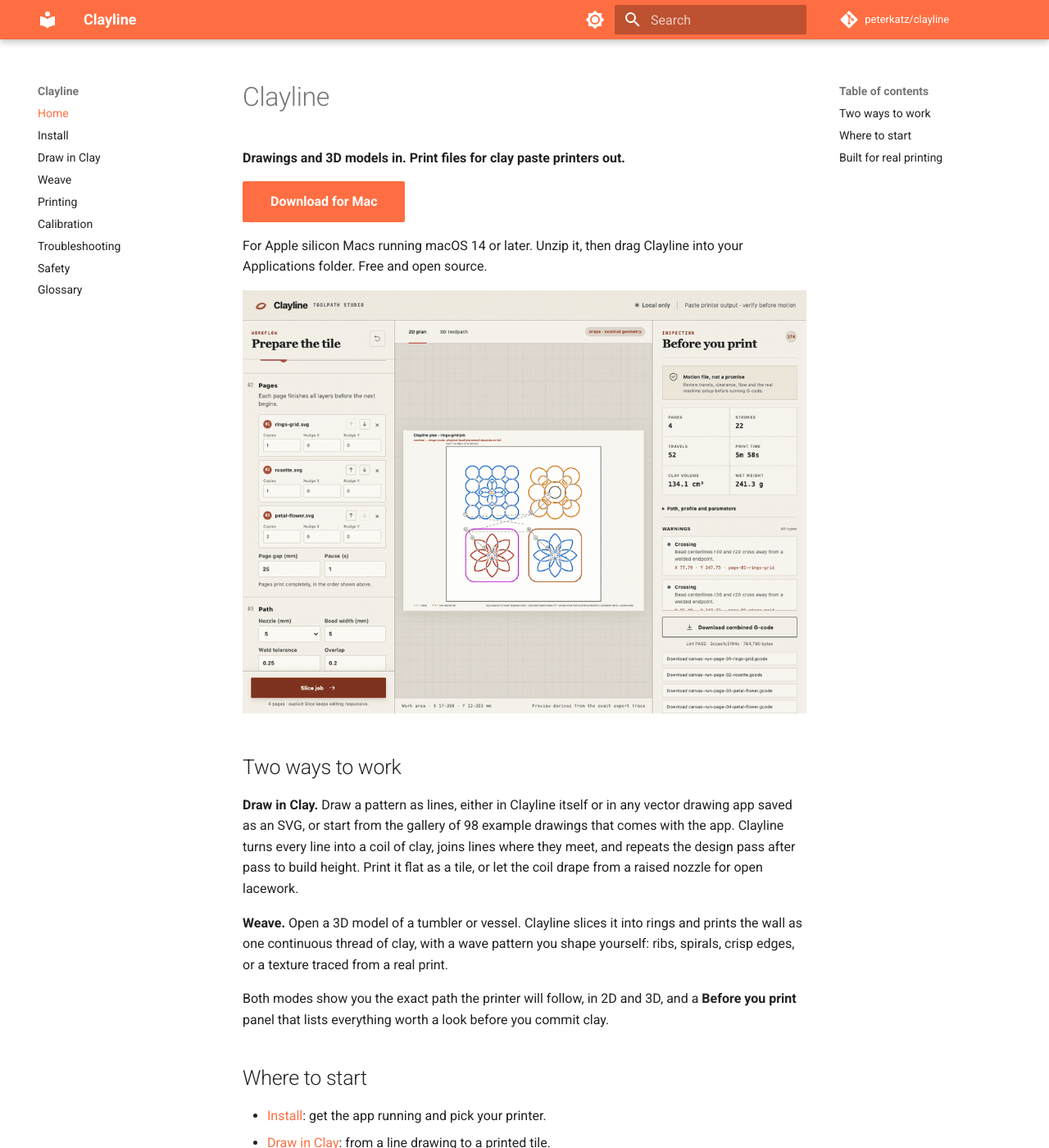
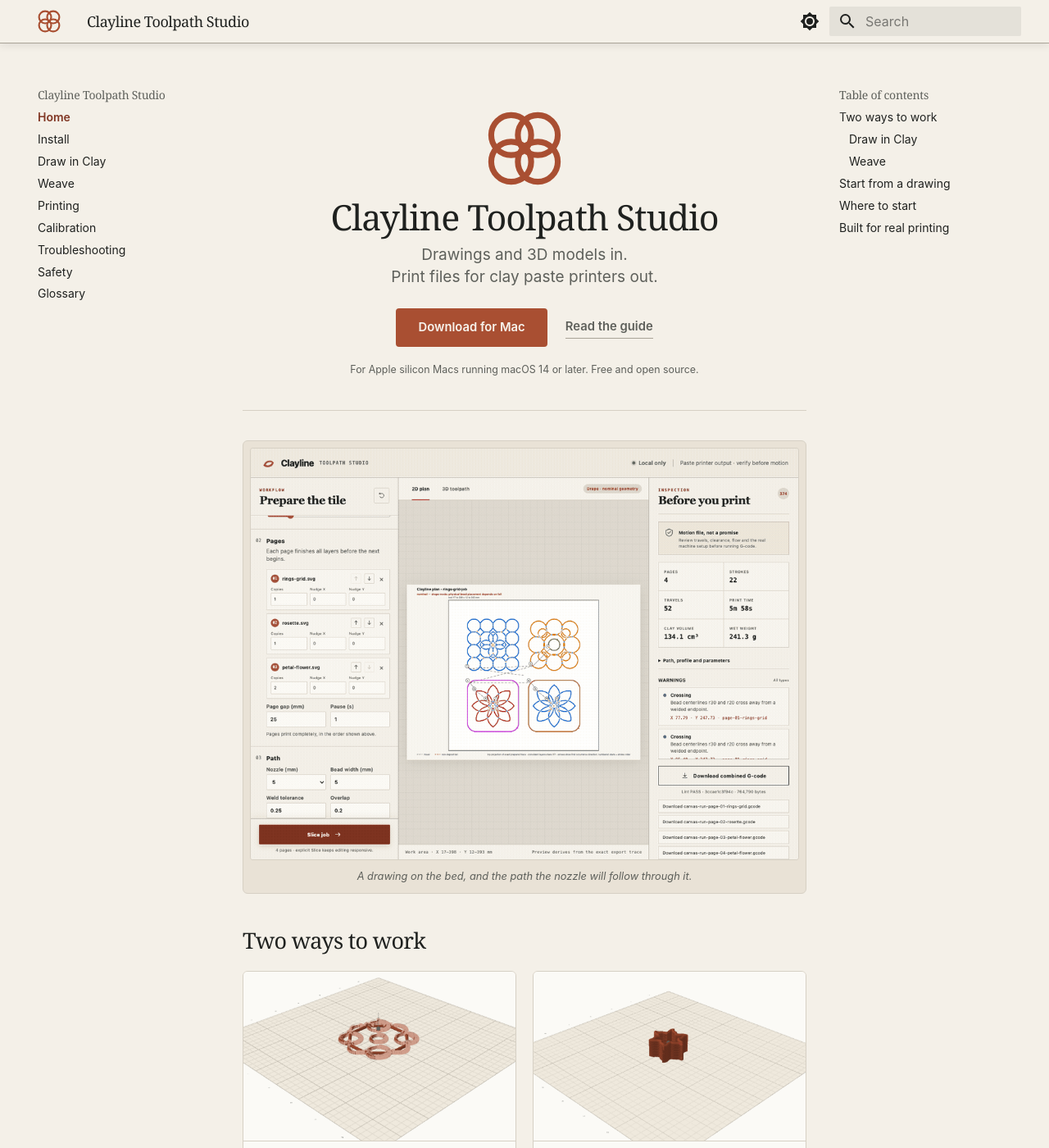
Before and after one commit to peterkatz/clayline, an MkDocs documentation site: the page built from guide/index.md, in a window 1280 px wide and 1400 px high. Shown: the whole window at 82% size. Built offline with MkDocs 1.6.1 and Material for MkDocs 9.7.7, drawn with Linux system fonts in a browser that asks for light colours; comment, search, counter and statistics services are not loaded; some of the changed text lies outside the part shown.

Commit message:
The guide site wears Clayline's own mark and colours, and is called Clayline Toolpath Studio

```diff
--- a/guide/index.md
+++ b/guide/index.md
@@ -1,20 +1,74 @@
-# Clayline
+<div class="cl-hero" markdown>
 
-**Drawings and 3D models in. Print files for clay paste printers out.**
+![](assets/clayline-mark.svg){ .cl-hero-mark alt="" }
 
+# Clayline Toolpath Studio
+
+<p class="cl-promise">Drawings and 3D models in.<br>Print files for clay paste printers out.</p>
+
+<div class="cl-hero-actions" markdown>
 [Download for Mac](https://github.com/peterkatz/clayline/releases/latest){ .md-button .md-button--primary }
+[Read the guide](install.md){ .cl-quiet }
+</div>
 
-For Apple silicon Macs running macOS 14 or later. Unzip it, then drag Clayline into your Applications folder. Free and open source.
+<p class="cl-fineprint">For Apple silicon Macs running macOS 14 or later. Free and open source.</p>
+
+</div>
+
+<figure class="cl-demo" markdown>
 
 ![Clayline's studio with a drawing on the bed and its finished toolpath](assets/clayline-demo.gif)
 
+<figcaption>A drawing on the bed, and the path the nozzle will follow through it.</figcaption>
+</figure>
+
 ## Two ways to work
 
-**Draw in Clay.** Draw a pattern as lines, either in Clayline itself or in any vector drawing app saved as an SVG, or start from the gallery of 98 example drawings that comes with the app. Clayline turns every line into a coil of clay, joins lines where they meet, and repeats the design pass after pass to build height. Print it flat as a tile, or let the coil drape from a raised nozzle for open lacework.
+<div class="cl-cards" markdown>
 
-**Weave.** Open a 3D model of a tumbler or vessel. Clayline slices it into rings and prints the wall as one continuous thread of clay, with a wave pattern you shape yourself: ribs, spirals, crisp edges, or a texture traced from a real print.
+<div class="cl-card cl-card--draw" markdown>
+
+![A drawn pattern standing up in coils of clay](images/tiles-3d.png)
+
+### Draw in Clay
+
+Draw a pattern as lines, either in Clayline itself or in any vector drawing app saved as an SVG, or start from the gallery of 98 example drawings that comes with the app. Clayline turns every line into a coil of clay, joins lines where they meet, and repeats the design pass after pass to build height. Print it flat as a tile, or let the coil drape from a raised nozzle for open lacework.
+
+</div>
+
+<div class="cl-card cl-card--weave" markdown>
+
+![A vessel sliced into rings of woven wall](images/weave-sliced.png)
+
+### Weave
+
+Open a 3D model of a tumbler or vessel. Clayline slices it into rings and prints the wall as one continuous thread of clay, with a wave pattern you shape yourself: ribs, spirals, crisp edges, or a texture traced from a real print.
+
+</div>
+
+</div>
 
 Both modes show you the exact path the printer will follow, in 2D and 3D, and a **Before you print** panel that lists everything worth a look before you commit clay.
+
+## Start from a drawing
+
+<div class="cl-gallery" markdown>
+
+![Celtic triquetra](assets/gallery/celtic-triquetra.svg)
+
+![Rosette](assets/gallery/rosette.svg)
+
+![Flower of life](assets/gallery/flower-of-life.svg)
+
+![Alhambra lattice](assets/gallery/alhambra-lattice.svg)
+
+![Petal flower](assets/gallery/petal-flower-155mm.svg)
+
+![Moorish lattice](assets/gallery/moorish-lattice.svg)
+
+</div>
+
+<p class="cl-fineprint">Six of the 98 drawings that come with the app. Open one, redraw it, or bring your own.</p>
 
 ## Where to start
 
--- /dev/null
+++ b/guide/stylesheets/clayline.css
@@ -0,0 +1,555 @@
+/* The guide wears the studio's own paper, ink and clay. */
+
+:root {
+  --cl-paper: #f4f0e8;
+  --cl-paper-deep: #e9e2d6;
+  --cl-canvas: #fbfaf6;
+  --cl-ink: #1f211f;
+  --cl-muted: #5e605b;
+  --cl-line: #d6d0c4;
+  --cl-line-strong: #a9a397;
+  --cl-clay: #a94f32;
+  --cl-clay-dark: #7f3421;
+  --cl-clay-soft: #ead2c5;
+  --cl-sage: #50685b;
+  --cl-sage-soft: #dce5dd;
+
+  --cl-serif: Georgia, "Times New Roman", Times, serif;
+
+  /* No web fonts: the system stacks the studio itself uses. */
+  --md-text-font: Inter, ui-sans-serif;
+  --md-code-font: ui-monospace, SFMono-Regular, Menlo;
+
+  /* Surfaces the page paints on, per scheme. */
+  --cl-surface: var(--cl-canvas);
+  --cl-surface-deep: var(--cl-paper);
+  --cl-hairline: var(--cl-line);
+  --cl-hairline-strong: var(--cl-line-strong);
+  --cl-clay-ink: var(--cl-clay-dark);
+}
+
+/* ---------- Light ---------- */
+
+[data-md-color-scheme="default"] {
+  --md-default-fg-color: #1f211f;
+  --md-default-fg-color--light: #5e605b;
+  --md-default-fg-color--lighter: #a9a397;
+  --md-default-fg-color--lightest: #d6d0c4;
+  /* The page sits on the studio's parchment, the same surface as its rails;
+     cards and frames lift off it on the studio's canvas. */
+  --md-default-bg-color: #f4f0e8;
+  --md-default-bg-color--light: rgba(244, 240, 232, 0.72);
+  --md-default-bg-color--lighter: rgba(244, 240, 232, 0.45);
+  --md-default-bg-color--lightest: rgba(244, 240, 232, 0.2);
+
+  --md-typeset-color: #1f211f;
+  --md-typeset-a-color: #7f3421;
+  --md-typeset-mark-color: #ead2c5;
+  --md-typeset-del-color: rgba(169, 79, 50, 0.16);
+  --md-typeset-ins-color: rgba(80, 104, 91, 0.18);
+  --md-typeset-kbd-color: #efeade;
+  --md-typeset-kbd-accent-color: #fbfaf6;
+  --md-typeset-kbd-border-color: #c9c2b4;
+  --md-typeset-table-color: #cfc8ba;
+
+  --md-code-fg-color: #34362f;
+  --md-code-bg-color: #efeade;
+  --md-code-hl-comment-color: #7b7d76;
+  --md-code-hl-string-color: #50685b;
+  --md-code-hl-number-color: #a94f32;
+  --md-code-hl-keyword-color: #7f3421;
+
+  --md-footer-bg-color: #1f211f;
+  --md-footer-bg-color--dark: #14150f;
+  --md-footer-fg-color: #f4f0e8;
+  --md-footer-fg-color--light: rgba(244, 240, 232, 0.72);
+  --md-footer-fg-color--lighter: rgba(244, 240, 232, 0.45);
+
+  --md-shadow-z1: 0 1px 2px rgba(31, 33, 31, 0.06);
+  --md-shadow-z2: 0 2px 10px rgba(31, 33, 31, 0.1);
+  --md-shadow-z3: 0 6px 24px rgba(31, 33, 31, 0.14);
+
+  --cl-surface: #fbfaf6;
+  --cl-surface-deep: #e9e2d6;
+  --cl-hairline: #d6d0c4;
+  --cl-hairline-strong: #a9a397;
+  --cl-clay-ink: #7f3421;
+}
+
+/* ---------- Dark ---------- */
+
+[data-md-color-scheme="slate"] {
+  --md-hue: 30deg;
+
+  --md-default-fg-color: #ece7dd;
+  --md-default-fg-color--light: #b2ada2;
+  --md-default-fg-color--lighter: #757067;
+  --md-default-fg-color--lightest: #403c36;
+  --md-default-bg-color: #1a1917;
+  --md-default-bg-color--light: rgba(26, 25, 23, 0.72);
+  --md-default-bg-color--lighter: rgba(26, 25, 23, 0.45);
+  --md-default-bg-color--lightest: rgba(26, 25, 23, 0.2);
+
+  --md-typeset-color: #ece7dd;
+  --md-typeset-a-color: #e08a63;
+  --md-typeset-mark-color: rgba(169, 79, 50, 0.4);
+  --md-typeset-del-color: rgba(169, 79, 50, 0.28);
+  --md-typeset-ins-color: rgba(120, 156, 136, 0.26);
+  --md-typeset-kbd-color: #2c2a26;
+  --md-typeset-kbd-accent-color: #3a3731;
+  --md-typeset-kbd-border-color: #14130f;
+  --md-typeset-table-color: #47433c;
+
+  --md-code-fg-color: #ddd8ce;
+  --md-code-bg-color: #262420;
+  --md-code-hl-comment-color: #928c82;
+  --md-code-hl-string-color: #9cbaa8;
+  --md-code-hl-number-color: #e08a63;
+  --md-code-hl-keyword-color: #e0a07f;
+
+  --md-footer-bg-color: #131210;
+  --md-footer-bg-color--dark: #0d0c0b;
+  --md-footer-fg-color: #f4f0e8;
+  --md-footer-fg-color--light: rgba(244, 240, 232, 0.72);
+  --md-footer-fg-color--lighter: rgba(244, 240, 232, 0.45);
+
+  --md-shadow-z1: 0 1px 2px rgba(0, 0, 0, 0.4);
+  --md-shadow-z2: 0 2px 10px rgba(0, 0, 0, 0.5);
+  --md-shadow-z3: 0 6px 24px rgba(0, 0, 0, 0.6);
+
+  --cl-surface: #232120;
+  --cl-surface-deep: #2b2825;
+  --cl-hairline: #3a3732;
+  --cl-hairline-strong: #55514a;
+  --cl-clay-ink: #e08a63;
+}
+
+/* ---------- The header band: parchment, ink and the clay mark ---------- */
+
+[data-md-color-primary="custom"] {
+  --md-primary-fg-color: #f4f0e8;
+  --md-primary-fg-color--light: #fbfaf6;
+  --md-primary-fg-color--dark: #e9e2d6;
+  --md-primary-bg-color: #1f211f;
+  --md-primary-bg-color--light: rgba(31, 33, 31, 0.62);
+}
+
+[data-md-color-scheme="slate"][data-md-color-primary="custom"] {
+  --md-primary-fg-color: #efe9dd;
+  --md-primary-fg-color--dark: #e2dacb;
+}
+
+[data-md-color-accent="custom"] {
+  --md-accent-fg-color: #a94f32;
+  --md-accent-fg-color--transparent: rgba(169, 79, 50, 0.1);
+  --md-accent-bg-color: #fbfaf6;
+  --md-accent-bg-color--light: rgba(251, 250, 246, 0.75);
+}
+
+[data-md-color-scheme="slate"][data-md-color-accent="custom"] {
+  --md-accent-fg-color: #e08a63;
+  --md-accent-fg-color--transparent: rgba(224, 138, 99, 0.14);
+  --md-accent-bg-color: #1a1917;
+  --md-accent-bg-color--light: rgba(26, 25, 23, 0.75);
+}
+
+.md-header {
+  border-bottom: 1px solid var(--cl-line-strong);
+  box-shadow: none;
+}
+
+.md-header[data-md-state="shadow"],
+.md-header--shadow {
+  box-shadow: 0 2px 10px rgba(31, 33, 31, 0.1);
+}
+
+.md-header__title {
+  font-family: var(--cl-serif);
+  font-weight: 520;
+  letter-spacing: -0.025em;
+}
+
+.md-header__topic:first-child {
+  font-weight: 520;
+}
+
+.md-header__button.md-logo img,
+.md-header__button.md-logo svg {
+  height: 1.4rem;
+  width: 1.4rem;
+}
+
+/* Material's header search field assumes a dark band; ours is parchment. */
+.md-search__form {
+  background-color: rgba(31, 33, 31, 0.07);
+}
+
+.md-search__form:hover {
+  background-color: rgba(31, 33, 31, 0.12);
+}
+
+.md-search__input::placeholder {
+  color: rgba(31, 33, 31, 0.55);
+}
+
+[data-md-toggle="search"]:checked ~ .md-header .md-search__form {
+  background-color: var(--md-default-bg-color);
+}
+
+[data-md-toggle="search"]:checked ~ .md-header .md-search__input::placeholder {
+  color: var(--md-default-fg-color--light);
+}
+
+/* ---------- Type ---------- */
+
+.md-typeset h1,
+.md-typeset h2,
+.md-typeset h3,
+.md-typeset h4,
+.md-typeset h5,
+.md-typeset h6 {
+  font-family: var(--cl-serif);
+  font-weight: 520;
+  letter-spacing: -0.025em;
+  color: var(--md-default-fg-color);
+}
+
+.md-typeset h1 {
+  font-size: 1.85rem;
+  line-height: 1.18;
+  margin-bottom: 0.6rem;
+}
+
+.md-typeset h2 {
+  font-size: 1.35rem;
+  line-height: 1.25;
+  margin-top: 2rem;
+}
+
+.md-typeset h3 {
+  font-size: 1.05rem;
+}
+
+.md-typeset h5,
+.md-typeset h6 {
+  text-transform: none;
+  letter-spacing: 0;
+}
+
+.md-typeset {
+  font-size: 0.74rem;
+  line-height: 1.68;
+}
+
+.md-typeset a {
+  text-underline-offset: 0.18em;
+}
+
+.md-typeset a:hover,
+.md-typeset a:focus {
+  color: var(--md-accent-fg-color);
+}
+
+.md-nav__title {
+  font-family: var(--cl-serif);
+  font-weight: 520;
+  letter-spacing: -0.02em;
+}
+
+.md-nav__item--active > .md-nav__link {
+  font-weight: 600;
+}
+
+/* ---------- Buttons: the primary one is clay ---------- */
+
+.md-typeset .md-button {
+  border-radius: 0.2rem;
+  border-color: var(--cl-hairline-strong);
+  color: var(--cl-clay-ink);
+  font-weight: 600;
+  padding: 0.62em 1.7em;
+}
+
+.md-typeset .md-button--primary {
+  background-color: var(--cl-clay);
+  border-color: var(--cl-clay);
+  color: #f7f3ec;
+}
+
+.md-typeset .md-button:focus,
+.md-typeset .md-button:hover {
+  background-color: var(--cl-clay-dark);
+  border-color: var(--cl-clay-dark);
+  color: #f7f3ec;
+}
+
+/* ---------- Admonitions in the studio's colours ---------- */
+
+.md-typeset .admonition,
+.md-typeset details {
+  border-radius: 0.2rem;
+  border-left-width: 0.16rem;
+  box-shadow: none;
+  background-color: var(--cl-surface);
+  font-size: 0.7rem;
+}
+
+.md-typeset .admonition.warning,
+.md-typeset details.warning {
+  border-color: var(--cl-clay);
+}
+
+.md-typeset .warning > .admonition-title,
+.md-typeset .warning > summary {
+  background-color: rgba(169, 79, 50, 0.1);
+}
+
+.md-typeset .warning > .admonition-title::before,
+.md-typeset .warning > summary::before {
+  background-color: var(--cl-clay);
+}
+
+.md-typeset .admonition-title,
+.md-typeset summary {
+  font-family: var(--cl-serif);
+  font-weight: 520;
+  letter-spacing: -0.015em;
+  font-size: 0.78rem;
+}
+
+/* ---------- Figures and pictures ---------- */
+
+.md-typeset img {
+  border-radius: 0.2rem;
+}
+
+.md-typeset figure {
+  margin: 1.4rem auto;
+}
+
+.md-typeset figcaption {
+  color: var(--md-default-fg-color--light);
+  font-size: 0.64rem;
+  max-width: none;
+  margin: 0.45rem 0 0;
+}
+
+/* ---------- Home page ---------- */
+
+.cl-hero {
+  text-align: center;
+  padding: 1.6rem 0 1.9rem;
+  border-bottom: 1px solid var(--cl-hairline);
+}
+
+.md-typeset .cl-hero-mark {
+  width: 4.6rem;
+  height: auto;
+  border-radius: 0;
+  margin: 0 auto 0.75rem;
+  display: block;
+}
+
+.md-typeset .cl-hero h1 {
+  font-size: 2.15rem;
+  line-height: 1.08;
+  margin: 0 0 0.5rem;
+  color: var(--md-default-fg-color);
+}
+
+.md-typeset .cl-promise br {
+  display: block;
+}
+
+.md-typeset .cl-promise {
+  font-size: 0.95rem;
+  line-height: 1.4;
+  font-weight: 400;
+  color: var(--md-default-fg-color--light);
+  max-width: 22em;
+  margin: 0 auto 1.2rem;
+}
+
+.md-typeset .cl-hero-actions p {
+  display: flex;
+  flex-wrap: wrap;
+  align-items: center;
+  justify-content: center;
+  gap: 0.5rem 1.1rem;
+  margin: 0 0 0.9rem;
+}
+
+.md-typeset .cl-hero-actions .md-button {
+  margin: 0;
+}
+
+.md-typeset .cl-hero > p:first-child {
+  margin: 0;
+}
+
+.md-typeset a.cl-quiet {
+  color: var(--md-default-fg-color--light);
+  font-weight: 600;
+  border-bottom: 1px solid var(--cl-hairline-strong);
+  padding-bottom: 0.1em;
+}
+
+.md-typeset a.cl-quiet:hover {
+  color: var(--md-accent-fg-color);
+  border-bottom-color: var(--md-accent-fg-color);
+}
+
+.md-typeset .cl-fineprint {
+  font-size: 0.62rem;
+  color: var(--md-default-fg-color--light);
+  margin: 0;
+}
+
+/* The demo, framed like a piece on a shelf. */
+.md-typeset figure.cl-demo {
+  margin: 1.8rem 0 0;
+  padding: 0.4rem;
+  background-color: var(--cl-surface-deep);
+  border: 1px solid var(--cl-hairline);
+  border-radius: 0.3rem;
+}
+
+.md-typeset figure.cl-demo img {
+  display: block;
+  width: 100%;
+  border-radius: 0.16rem;
+  border: 1px solid var(--cl-hairline);
+}
+
+.md-typeset figure.cl-demo p {
+  margin: 0;
+}
+
+.md-typeset figure.cl-demo figcaption {
+  padding: 0 0.2rem;
+  margin-bottom: 0.1rem;
+}
+
+/* Two ways to work. */
+.cl-cards {
+  display: grid;
+  grid-template-columns: repeat(2, minmax(0, 1fr));
+  gap: 1rem;
+  margin: 1rem 0 1.4rem;
+}
+
+.md-typeset .cl-card {
+  background-color: var(--cl-surface);
+  border: 1px solid var(--cl-hairline);
+  border-radius: 0.3rem;
+  overflow: hidden;
+  display: flex;
+  flex-direction: column;
+}
+
+/* The card pictures come in as whole-studio screenshots; show the clay. */
+.md-typeset .cl-card > p:first-child {
+  margin: 0;
+  display: block;
+  overflow: hidden;
+  aspect-ratio: 16 / 10;
+  background-color: var(--cl-surface-deep);
+  border-bottom: 1px solid var(--cl-hairline);
+}
+
+.md-typeset .cl-card > p:first-child img {
+  display: block;
+  width: 100%;
+  height: auto;
+  border-radius: 0;
+  transform-origin: 50% 50%;
+}
+
+.md-typeset .cl-card--draw > p:first-child img {
+  transform: scale(2.8) translate(0, -4%);
+}
+
+.md-typeset .cl-card--weave > p:first-child img {
+  transform: scale(2.8) translate(0, -2%);
+}
+
+.md-typeset .cl-card h3 {
+  margin: 0.8rem 0.9rem 0.3rem;
+  font-size: 1rem;
+}
+
+.md-typeset .cl-card p {
+  margin: 0 0.9rem 0.9rem;
+  font-size: 0.7rem;
+  color: var(--md-default-fg-color--light);
+}
+
+/* A shelf of example drawings. */
+.cl-gallery {
+  display: grid;
+  grid-template-columns: repeat(6, minmax(0, 1fr));
+  gap: 0.5rem;
+  margin: 0.9rem 0 0.5rem;
+}
+
+.md-typeset .cl-gallery > p {
+  margin: 0;
+  min-width: 0;
+}
+
+.md-typeset .cl-gallery img {
+  display: block;
+  width: 100%;
+  aspect-ratio: 1 / 1;
+  padding: 0.22rem;
+  background-color: #fbfaf6;
+  border: 1px solid var(--cl-hairline);
+  border-radius: 0.2rem;
+}
+
+/* ---------- Phone ---------- */
+
+@media screen and (max-width: 44.9375em) {
+  .cl-cards {
+    grid-template-columns: 1fr;
+  }
+
+  .cl-gallery {
+    grid-template-columns: repeat(3, minmax(0, 1fr));
+  }
+
+  .md-typeset .cl-hero h1 {
+    font-size: 1.6rem;
+  }
+
+  .md-typeset .cl-promise {
+    font-size: 0.82rem;
+    max-width: none;
+  }
+
+  .md-typeset .cl-hero-mark {
+    width: 3.6rem;
+  }
+
+  .cl-hero {
+    padding: 0.8rem 0 1.4rem;
+  }
+
+  /* The full name fits on a phone without an ellipsis. */
+  .md-header__title {
+    font-size: 0.78rem;
+  }
+
+  .md-typeset h1 {
+    font-size: 1.5rem;
+  }
+
+  .md-typeset h2 {
+    font-size: 1.15rem;
+  }
+}
+
+/* No permalink pilcrow in the hero. */
+.md-typeset .cl-hero .headerlink {
+  display: none;
+}
--- a/mkdocs.yml
+++ b/mkdocs.yml
@@ -1,9 +1,6 @@
-site_name: Clayline
+site_name: Clayline Toolpath Studio
 site_url: https://peterkatz.github.io/clayline/
 site_description: Drawings and 3D models in. Print files for clay paste printers out.
-repo_url: https://github.com/peterkatz/clayline
-repo_name: peterkatz/clayline
-edit_uri: ""
 docs_dir: guide
 site_dir: build/site
 copyright: Copyright &copy; 2026 Pete Katz. Released under the GNU General Public License, version 3.
@@ -11,18 +8,21 @@
 theme:
   name: material
   language: en
+  logo: assets/clayline-mark.svg
+  favicon: assets/clayline-icon.svg
+  font: false
   palette:
     - media: "(prefers-color-scheme: light)"
       scheme: default
-      primary: deep orange
-      accent: deep orange
+      primary: custom
+      accent: custom
       toggle:
         icon: material/brightness-7
         name: Switch to dark mode
     - media: "(prefers-color-scheme: dark)"
       scheme: slate
-      primary: deep orange
-      accent: deep orange
+      primary: custom
+      accent: custom
       toggle:
         icon: material/brightness-4
         name: Switch to light mode
@@ -32,6 +32,9 @@
     - navigation.top
     - content.code.copy
     - search.suggest
+
+extra_css:
+  - stylesheets/clayline.css
 
 nav:
   - Home: index.md
--- a/src/clayline/webui/static/index.html
+++ b/src/clayline/webui/static/index.html
@@ -5,7 +5,7 @@
     <meta name="viewport" content="width=device-width, initial-scale=1">
     <meta name="color-scheme" content="light">
     <meta name="theme-color" content="#eee9df">
-    <title>Clayline — Ceramic Printing Toolpath Studio</title>
+    <title>Clayline Toolpath Studio</title>
     <link rel="icon" href="/static/favicon.svg" type="image/svg+xml">
     <link rel="stylesheet" href="/static/app.css">
   </head>
```
Also changed, not shown: guide/assets/clayline-icon.svg (added), guide/assets/clayline-mark.svg (added), guide/assets/gallery/alhambra-lattice.svg (added), guide/assets/gallery/celtic-triquetra.svg (added), guide/assets/gallery/flower-of-life.svg (added), guide/assets/gallery/moorish-lattice.svg (added), guide/assets/gallery/petal-flower-155mm.svg (added), guide/assets/gallery/rosette.svg (added), 1 other file.
